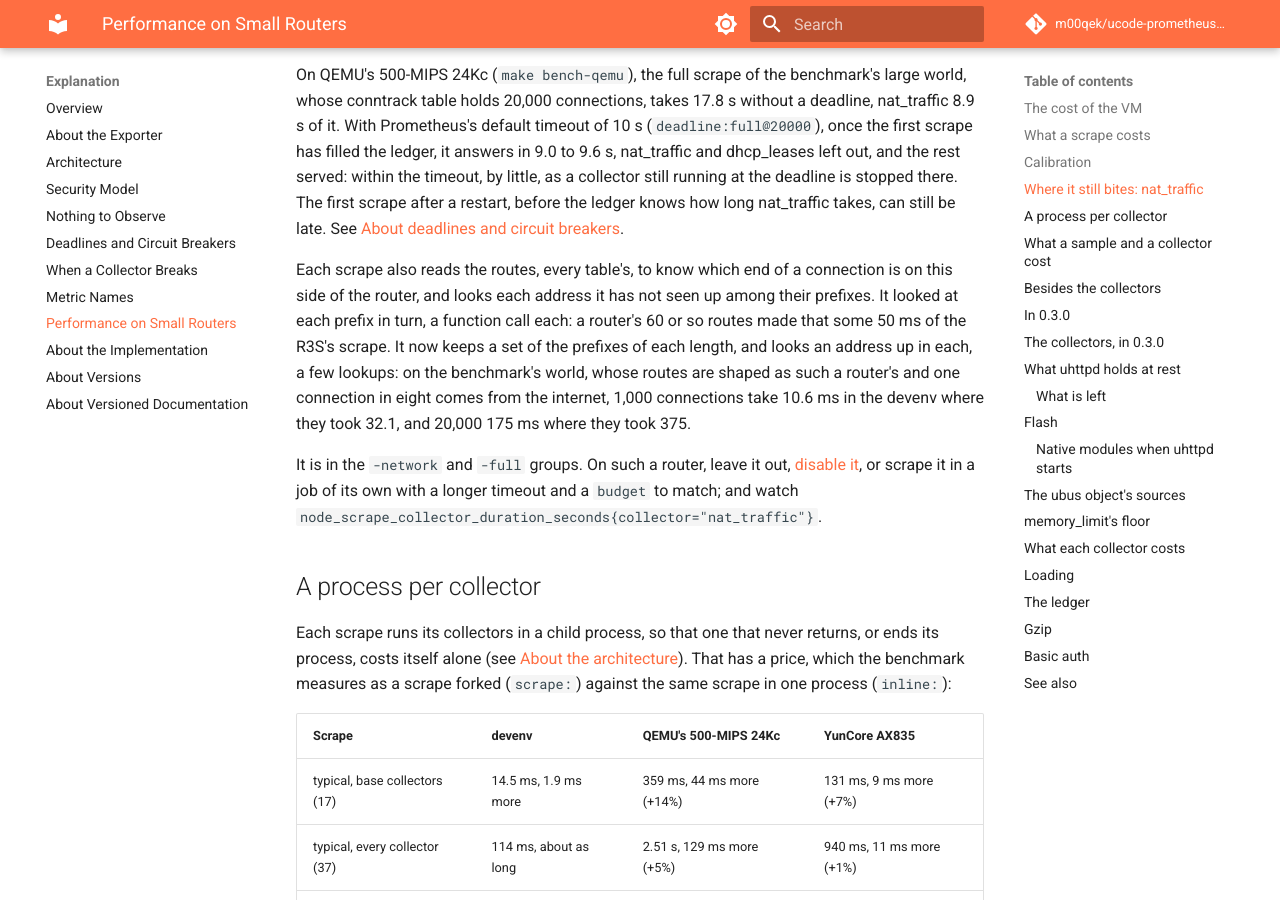
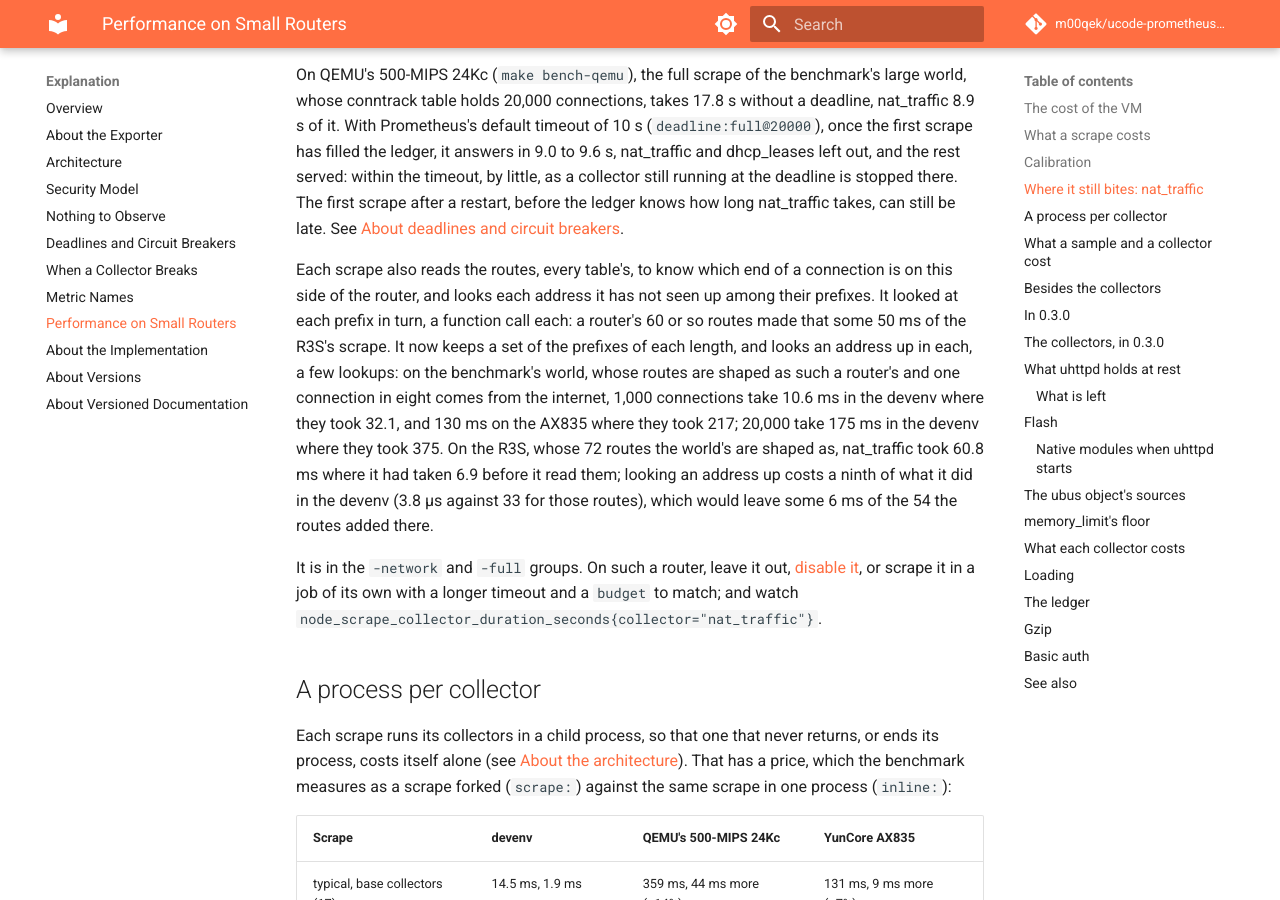
Before and after one commit to m00qek/ucode-prometheus-exporter, an MkDocs documentation site: the page built from docs/explanation/performance.md, in a window 1280 px wide and 900 px high, scrolled down 2355 px. Built offline with MkDocs 1.6.1 and Material for MkDocs 9.7.7, drawn with Linux system fonts in a browser that asks for light colours; comment, search, counter and statistics services are not loaded; some of the changed text lies outside the part shown.

Commit message:
Say what the collectors' sources and nat_traffic's routes cost on the access point
make bench-device on the YunCore AX835: rpcd's plugin holds 0.1 MB of
the ubus object where it held 0.72, and collects it in 0.28 ms after
each call where it took 14.4; wireless and its collection take 2.0 ms,
time_daemons 0.6 and wireguard_peers 0.3, with no program run. nat_traffic
on 1,000 connections takes 130 ms where it took 217. performance.md has
them beside the devenv's and vmagent's timings of the scrapes that found
the regression, and the CHANGELOG links nat_traffic's entry to them.

```diff
--- a/docs/explanation/performance.md
+++ b/docs/explanation/performance.md
@@ -42,7 +42,7 @@
 
 On QEMU's 500-MIPS 24Kc (`make bench-qemu`), the full scrape of the benchmark's large world, whose conntrack table holds 20,000 connections, takes 17.8 s without a deadline, nat_traffic 8.9 s of it. With Prometheus's default timeout of 10 s (`deadline:full@20000`), once the first scrape has filled the ledger, it answers in 9.0 to 9.6 s, nat_traffic and dhcp_leases left out, and the rest served: within the timeout, by little, as a collector still running at the deadline is stopped there. The first scrape after a restart, before the ledger knows how long nat_traffic takes, can still be late. See [About deadlines and circuit breakers](deadlines-and-breakers.md).
 
-Each scrape also reads the routes, every table's, to know which end of a connection is on this side of the router, and looks each address it has not seen up among their prefixes. It looked at each prefix in turn, a function call each: a router's 60 or so routes made that some 50 ms of the R3S's scrape. It now keeps a set of the prefixes of each length, and looks an address up in each, a few lookups: on the benchmark's world, whose routes are shaped as such a router's and one connection in eight comes from the internet, 1,000 connections take 10.6 ms in the devenv where they took 32.1, and 20,000 175 ms where they took 375.
+Each scrape also reads the routes, every table's, to know which end of a connection is on this side of the router, and looks each address it has not seen up among their prefixes. It looked at each prefix in turn, a function call each: a router's 60 or so routes made that some 50 ms of the R3S's scrape. It now keeps a set of the prefixes of each length, and looks an address up in each, a few lookups: on the benchmark's world, whose routes are shaped as such a router's and one connection in eight comes from the internet, 1,000 connections take 10.6 ms in the devenv where they took 32.1, and 130 ms on the AX835 where they took 217; 20,000 take 175 ms in the devenv where they took 375. On the R3S, whose 72 routes the world's are shaped as, nat_traffic took 60.8 ms where it had taken 6.9 before it read them; looking an address up costs a ninth of what it did in the devenv (3.8 µs against 33 for those routes), which would leave some 6 ms of the 54 the routes added there.
 
 It is in the `-network` and `-full` groups. On such a router, leave it out, [disable it](../how-to/choose-collectors.md#disable-a-collector), or scrape it in a job of its own with a longer timeout and a `budget` to match; and watch `node_scrape_collector_duration_seconds{collector="nat_traffic"}`.
 
@@ -265,16 +265,18 @@
 - **rpcd's collection.** rpcd collects a ucode plugin's garbage after every call of one of its methods, a pass over everything the plugin holds, and answers one call at a time. The object's plugin held every module of the object, which its methods for LuCI need: 0.7 MB, collected in 1.5 ms in the devenv, some 6,300 turns of the VM's loop, and so 15 to 20 ms on the AX835, paid by the next call rpcd answered, whoever made it: timesync's `rc list` after its `time_daemons`, hostapd_stations' call after wifi's. The plugin now holds the collectors' methods alone, `rpc/sources.uc`, some 0.1 MB with ucode's own, collected in 0.03 ms, and compiles the rest when one of LuCI's methods is called, some 25 ms in the devenv, letting go of it 120 s after the last.
 - **A program for each call.** `wireless` asked netifd by ubus's command line, in a process of its own so that a busy netifd would not hold rpcd: a fork, a shell and `ubus` at every scrape of wifi and of hostapd_stations, 1.3 ms of a program run in the devenv and 3.4 ms on the AX835 each. It now reads the wireless config, and the collector asks the kernel which interfaces are there and up, as it asked it for the rest; netifd is not asked, so one busy setting a radio up no longer fails the scrape (`network.wireless status: no answer`).
 
-The benchmark's `rpcd:` cases hold what the plugin holds, and time each of the three methods with rpcd's collection after it, on the typical world's configs, sysfs and procd, in the devenv:
+The benchmark's `rpcd:` cases hold what the plugin holds, and time each of the three methods with rpcd's collection after it, on the typical world's configs, sysfs and procd (`make bench`, and `make bench-device` on the YunCore AX835):
 
-| | before | now |
-| :--- | :--- | :--- |
-| what rpcd's plugin holds (`rpcd:rest`) | 0.71 MB | 0.10 MB |
-| its collection, after each call | 1.5 ms | 0.03 ms |
-| programs run by a call of `wireless` | 1, 1.3 ms | none |
-| `wireless`, and the collection (`rpcd:wireless`) | | 0.22 ms |
-| `time_daemons`, and the collection (`rpcd:time_daemons`) | | 0.05 ms |
-| `wireguard_peers`, and the collection (`rpcd:wireguard_peers`) | | 0.04 ms |
+| | devenv, before | devenv, now | AX835, before | AX835, now |
+| :--- | :--- | :--- | :--- | :--- |
+| what rpcd's plugin holds (`rpcd:rest`) | 0.71 MB | 0.10 MB | 0.72 MB | 0.10 MB |
+| its collection, after each call | 1.5 ms | 0.03 ms | 14.4 ms | 0.28 ms |
+| programs run by a call of `wireless` | 1, 1.3 ms | none | 1, 3.4 ms | none |
+| `wireless`, and the collection (`rpcd:wireless`) | | 0.22 ms | | 2.0 ms |
+| `time_daemons`, and the collection (`rpcd:time_daemons`) | | 0.05 ms | | 0.6 ms |
+| `wireguard_peers`, and the collection (`rpcd:wireguard_peers`) | | 0.04 ms | | 0.3 ms |
+
+On the AX835 itself, with the exporter it had installed (main of 2026-10-19, before), a call of `wireless` by ubus's command line took some 17 ms more than one of rpcd's `rc list`, and an `rc list` made right after `time_daemons` up to 10 ms more than the next. Its scrapes, as vmagent timed them: wifi took 36.7 ms where it had taken 14.8 before the object asked for it, timesync 18.5 where 3.4, and the whole scrape 0.216 s where 0.170; on the R3S, which has no radio, wifi 19.5 ms where 1.8 and hostapd_stations 19.1 where 2.4. The calls cost now what the collection of 0.1 MB and the reading of two configs do, a few milliseconds of the A53's: what the calls they replaced cost.
 
 Budgets hold them in turns of the VM's loop, under 3,000, so that neither comes back: a program run is some 5,000 turns, the collection of every module 6,300.
 
```
Also changed, not shown: CHANGELOG.md (+1 -1 lines).
